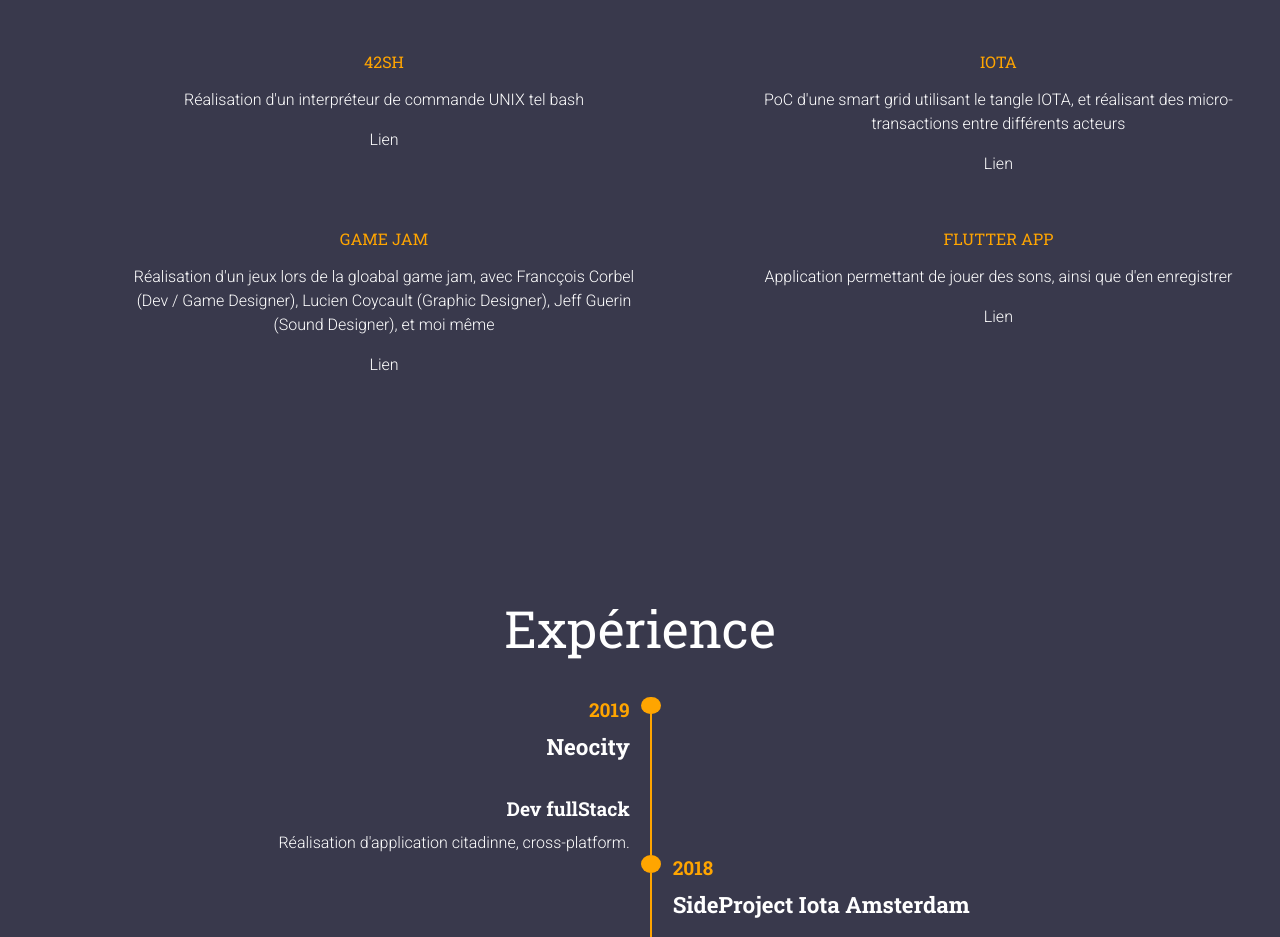
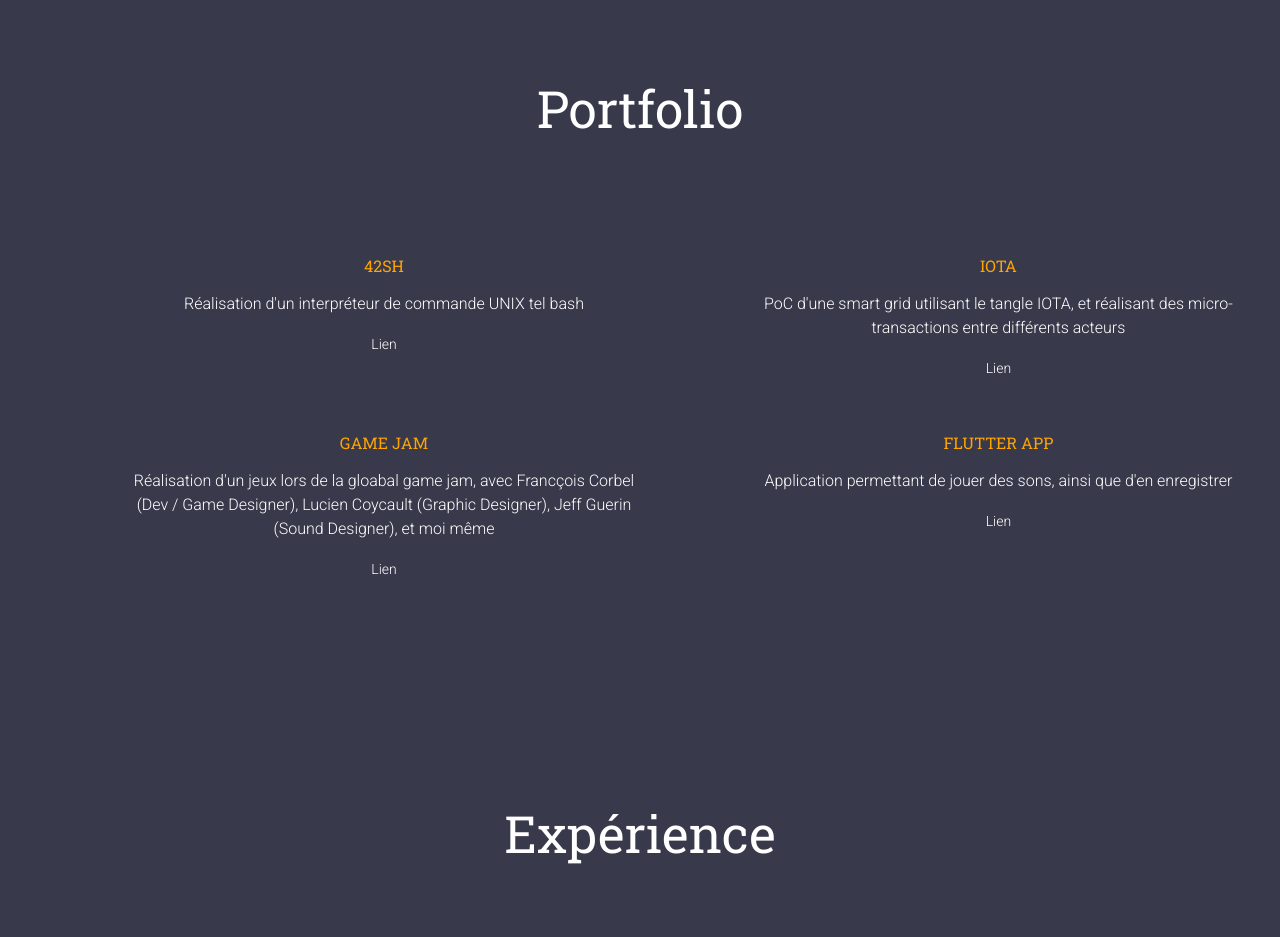
Before and after one commit to tcollard/website, a Vue app in the folder my-website/: page / in a window 1280 px wide. Shown: the part 1860-2797 px from the top of the page. Built offline with nearby package versions, Linux system fonts and the light colour scheme.

Commit message:
refactor: 💡 (src/*) Change style timeLine & title margin-bottom

```diff
--- a/my-website/src/App.vue
+++ b/my-website/src/App.vue
@@ -83,6 +83,7 @@ html{
 h1 {
   font-size: 3.2em;
   font-weight: 400;
+  margin-bottom: 10%;
 }
 
 #app {
@@ -146,7 +147,7 @@ body {
 
 .text {
     font-family: 'Roboto';
-    font-size: 1em;
+    font-size: 14px;
     line-height: 24px;
     font-weight: 300;
 }
--- a/my-website/src/components/Experience.vue
+++ b/my-website/src/components/Experience.vue
@@ -76,4 +76,5 @@ export default ({
     flex-direction: column;
     width: 100%;
 }
+
 </style>
--- a/my-website/src/components/ExperienceContainer.vue
+++ b/my-website/src/components/ExperienceContainer.vue
@@ -1,14 +1,16 @@
 <template>
     <div class="time" v-on:scroll="create(index)">
         <div class="leftSide">
-            <ExperienceDetail  v-if="index % 2 === 0" :experience="experience" :index="index"></experienceDetail>
+            <ExperienceDetail :experience="experience" :index="index" :id="'left'"></experienceDetail>
         </div>
-        <div class="middle">
-            <div class="dot" :id="index + '-dot'"></div>
-            <div v-if="index != length" class="line" :id="index + '-line'"></div>
+        <div class="middleContainer">
+            <div class="middle">
+                <div class="dot" :id="index + '-dot'"></div>
+                <div v-if="index != length" class="line" :id="index + '-line'"></div>
+            </div>
         </div>
         <div class="rightSide">
-            <ExperienceDetail  v-if="index % 2 === 1" :experience="experience"></experienceDetail>
+            <ExperienceDetail :experience="experience" :index="index" :id="'right'"></experienceDetail>
         </div>
     </div>
 </template>
@@ -73,7 +75,8 @@ export default {
 
 <style scoped>
 .leftSide, .rightSide {
-    min-width: 49%;
+    width: 46%;
+    display: flex;
 }
 
 .time {
@@ -100,18 +103,41 @@ export default {
     margin-right: 5%;
 }
 
+.date {
+    font-family: 'Roboto';
+    color: orange;
+    font-weight: 400;
+    font-size: 1.2em;
+    padding-bottom: 2%;
+}
+
+.left {
+    text-align: right;
+}
+
+.right {
+    text-align: left;
+}
+
+/* Web */
 @media only screen and (min-width: 480px) {
+
+    .middleContainer {
+        width: 8%;
+        display: flex;
+        flex-direction: row;
+        justify-content: center;
+    }
 
     .middle {
         width: 2px;
         display: flex;
         flex-direction: column;
         align-items: center;
-        margin-left: 2%;
-        margin-right: 2%;
     }
 }
 
+/* Phone */
 @media only screen and (max-width: 480px) {
     .middle {
         width: 2px;
--- a/my-website/src/components/ExperienceDetail.vue
+++ b/my-website/src/components/ExperienceDetail.vue
@@ -1,9 +1,12 @@
 <template>
-    <div v-bind:id="experience.date" class="detail" :class="index % 2 === 0 ? 'leftPosition' : 'rightPosition'">
-        <span class="date">{{experience.date}}</span>
-        <span class="company">{{experience.company}}</span>
-        <span class="job">{{experience.job}}</span>
-        <span class="text">{{experience.description}}</span>
+    <div v-bind:id="experience.date + id" class="detail" :class="index % 2 === 0 ? 'leftPosition' : 'rightPosition'">
+        <span v-if="index % 2 === 0 && id === 'right'" class="date" :class="index % 2 === 0 ? 'rightPosition' : 'leftPosition'">{{experience.date}}</span>
+        <span v-if="index % 2 === 1 && id === 'left'" class="date" :class="index % 2 === 0 ? 'rightPosition' : 'leftPosition'">{{experience.date}}</span>
+        <div  class="containerDetail" v-if="index % 2 === 0 && id === 'left' || index % 2 === 1 && id === 'right'">
+            <span class="company">{{experience.company}}</span>
+            <span class="job">{{experience.job}}</span>
+            <span class="text">{{experience.description}}</span>
+        </div>
     </div>
 </template>
 
@@ -17,6 +20,10 @@ export default {
         },
         index: {
             type: Number,
+            required: true,
+        },
+        id: {
+            type: String,
             required: true,
         }
     },
@@ -33,7 +40,7 @@ export default {
     },
     methods: {
         isInView() {
-            let el = document.getElementById(this.experience.date);
+            let el = document.getElementById(this.experience.date + this.id);
             const scroll = window.scrollY || window.pageYOffset
             const viewport = {
                 top: scroll,
@@ -43,9 +50,7 @@ export default {
             if (!this.state && el.offsetTop > viewport.top && el.offsetTop < viewport.bottom
                     && el.offsetTop - viewport.top < window.innerHeight / 1.4) {
                 this.state = !this.state;
-                // console.log('YOYO') /* eslint-disable-line */
-                el.style.opacity = 1;
-                el.classList.add('transitionOpacity')
+                el.classList.add('transitionOpacity');
                 return true;
             }
             return false;
@@ -56,32 +61,38 @@ export default {
 </script>
 
 <style scoped>
+
+.date {
+    font-family: 'Roboto';
+    color: orange;
+    font-weight: 400;
+    font-size: 14px;
+}
+
+.containerDetail {
+    display: flex;
+    flex-direction: column;
+}
+
 .detail {
     display: flex;
     flex-direction: column;
     text-align: center;
     width: 100%;
-    visibility: hidden;
-}
-
-.date {
-    color: orange;
-    font-weight: bold;
-    font-size: 1.2em;
-    padding-bottom: 2%;
+    opacity: 0;
+    margin-bottom: 50px;
 }
 
 .company {
     font-size: 1.4em;
-    font-weight: bold;
-    padding-bottom: 2%;
-    margin-bottom: 5%;
+    font-weight: 400;
+    line-height: 0.9em;
 }
 
 .job {
-    font-size: 1.2em;
-    font-weight: bold;
-    padding-bottom: 2%;
+    font-size: 2em;
+    font-weight: 400;
+    padding-bottom: 5%;
 }
 
 .leftPosition {
@@ -105,7 +116,8 @@ export default {
         opacity: 0;
     }
     to {
-        visibility: visible;
+        /* visibility: visible; */
+        opacity: 1;
     }
 }
 
```
